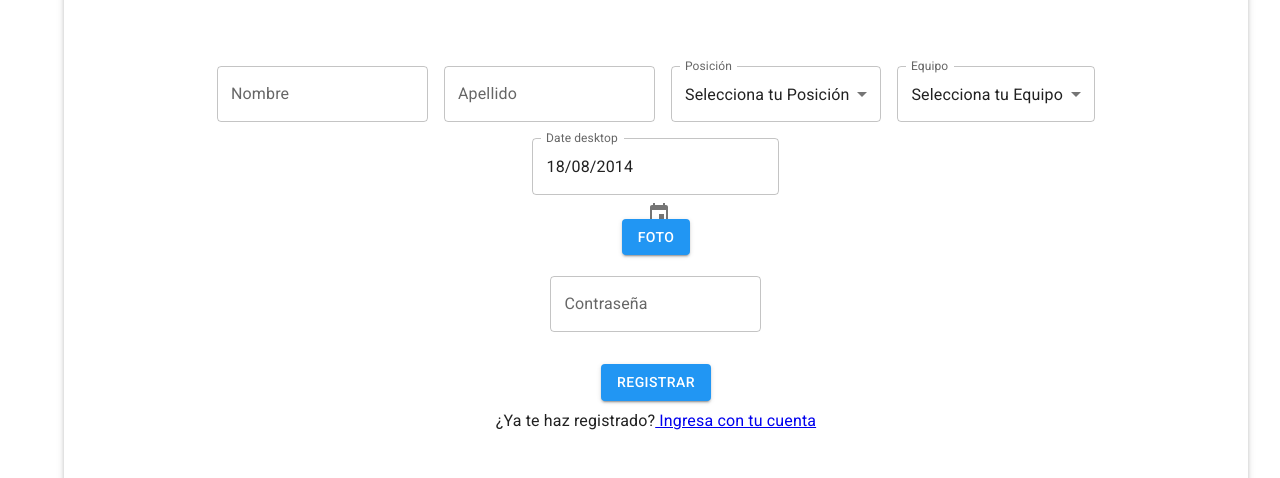
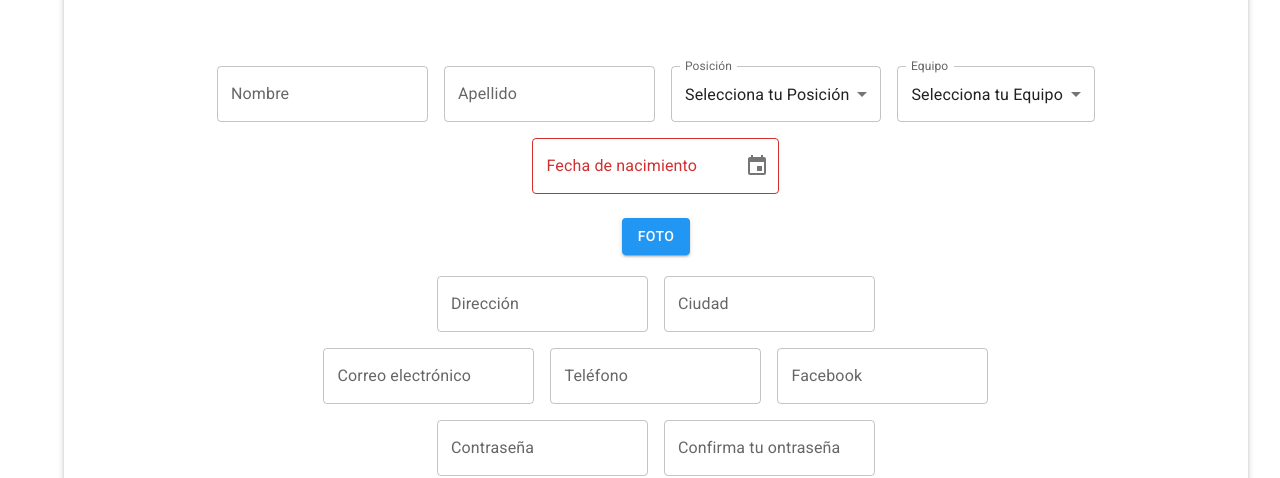
Before and after one commit to gabriel-arroyo/uzsports, a React (Vite) app: page /#/account/register in a window 1280 px wide. Shown: the part 340-818 px from the top of the page. Built offline with nearby package versions, Linux system fonts and the light colour scheme.

Commit message:
form validation

```diff
--- /dev/null
+++ b/src/components/form-fields/date-field.jsx
@@ -0,0 +1,44 @@
+import React from "react";
+import { DesktopDatePicker } from "@mui/x-date-pickers/DesktopDatePicker";
+import TextField from "@mui/material/TextField";
+import PropTypes from "prop-types";
+
+const DateField = (props) => {
+  const [value, setValue] = React.useState("");
+
+  const handleChange = (newValue) => {
+    console.log(newValue);
+    setValue(newValue);
+  };
+  const label = props.label ?? props.name;
+  return (
+    <DesktopDatePicker
+      label={label}
+      error={props.errors && props.errors[props.name] ? true : false}
+      inputFormat="dd/MM/yyyy"
+      value={value}
+      onChange={handleChange}
+      renderInput={(params) => (
+        <TextField
+          {...params}
+          helperText={
+            props.errors && !props.errors[props.name]
+              ? ""
+              : "Favor de seleccionar una fecha"
+          }
+          {...props.register(props.name, { required: props.required })}
+        />
+      )}
+    />
+  );
+};
+
+export default DateField;
+
+DateField.propTypes = {
+  name: PropTypes.string.isRequired,
+  label: PropTypes.string,
+  register: PropTypes.func.isRequired,
+  errors: PropTypes.object,
+  required: PropTypes.bool,
+};
--- a/src/components/form-fields/field.jsx
+++ b/src/components/form-fields/field.jsx
@@ -1,20 +1,54 @@
-import React from "react";
+import React, { useRef } from "react";
 import TextField from "@mui/material/TextField";
 import PropTypes from "prop-types";
 
 const Field = (props) => {
+  const password = useRef({});
   const label = props.label ?? props.name;
+  const isEmail = props.type === "email" || props.name === "email";
+  const isPhone = props.type === "phone" || props.name === "phone";
+  const isPassword = props.type === "password" || props.name === "password";
+  const isPasswordConfirm =
+    props.type === "passwordConfirm" || props.name === "passwordConfirm";
+  password.current = isPasswordConfirm ? props.watch("password", "") : "";
+  const validatePassword = isPasswordConfirm
+    ? {
+        validate: (value) =>
+          value === password.current || "Las contraseñas no coinciden",
+      }
+    : {};
+  const emailPattern =
+    /^(([^<>()[\]\\.,;:\s@"]+(\.[^<>()[\]\\.,;:\s@"]+)*)|(".+"))@((\[[0-9]{1,3}\.[0-9]{1,3}\.[0-9]{1,3}\.[0-9]{1,3}])|(([a-zA-Z\-0-9]+\.)+[a-zA-Z]{2,}))$/;
+  const phonePattern = /^\d{10}$/;
+  const length = isPassword
+    ? { minLength: { value: 8, message: "Mínimo 8 caracteres" } }
+    : {};
+
+  const pattern = isEmail ? emailPattern : isPhone ? phonePattern : null;
+  console.log(props.errors);
   return (
     <TextField
-      type={props.type ?? "text"}
+      type={
+        !(isPassword || isPasswordConfirm) ? props.type ?? "text" : "password"
+      }
       error={props.errors && props.errors[props.name] ? true : false}
       label={label}
       helperText={
         props.errors && !props.errors[props.name]
           ? ""
+          : isEmail || isPhone
+          ? "Dato inválido"
+          : isPassword
+          ? props.errors[props.name]?.message ??
+            "Favor de ingresar un valor válido"
           : "Favor de llenar este campo"
       }
-      {...props.register(props.name, { required: props.required })}
+      {...props.register(props.name, {
+        required: props.required,
+        pattern: pattern,
+        ...length,
+        ...validatePassword,
+      })}
     />
   );
 };
@@ -26,6 +60,7 @@ Field.propTypes = {
   label: PropTypes.string,
   register: PropTypes.func.isRequired,
   errors: PropTypes.object,
+  watch: PropTypes.func,
   required: PropTypes.bool,
   type: PropTypes.string,
 };
--- a/src/components/form-fields/file-field.jsx
+++ b/src/components/form-fields/file-field.jsx
@@ -22,6 +22,11 @@ const FileField = (props) => {
         <Typography mt={1} variant="body1">
           {props.watch(props.name, "")[0]?.name}
         </Typography>
+        <Typography variant="body1" color={"#D00"} fontSize="0.8rem">
+          {props.errors && !props.errors[props.name]
+            ? ""
+            : "Favor de seleccionar un archivo"}
+        </Typography>
       </div>
     </>
   );
--- a/src/components/form-paper/form-paper.jsx
+++ b/src/components/form-paper/form-paper.jsx
@@ -31,14 +31,13 @@ const FormPaper = (props) => {
           flexDirection: "column",
           justifyContent: "center",
           alignItems: "center",
-          "& .MuiTextField-root": { m: 1 },
+          "& .MuiTextField-root": { m: 1, color: "#D00" },
           "& .MuiButton-root[type=submit]": {
             maxWidth: "250px",
             mt: 3,
           },
           "& div": {
             display: "flex",
-            flexWrap: "wrap",
             justifyContent: "center",
             alignItems: "center",
           },
--- a/src/main.jsx
+++ b/src/main.jsx
@@ -3,20 +3,13 @@ import ReactDOM from "react-dom/client";
 import "./styles/index.css";
 import { QueryClient, QueryClientProvider } from "react-query";
 import { ReactQueryDevtools } from "react-query/devtools";
-import Layout from "./components/layout/layout";
-import { Routes, Route } from "react-router-dom";
-import Home from "./pages/home/home";
-import RegisterPlayer from "./pages/register/register";
-import Login from "./pages/login/login";
-import Account from "./pages/account/account";
-import AccountLayout from "./components/layout/account-layout";
-import NotFoundPage from "./pages/404/404";
-import { HashRouter } from "react-router-dom";
+
 import CssBaseline from "@mui/material/CssBaseline ";
 import { theme } from "./styles/theme";
 import { ThemeProvider } from "@mui/material/styles";
 import { AdapterDateFns } from "@mui/x-date-pickers/AdapterDateFns";
 import { LocalizationProvider } from "@mui/x-date-pickers";
+import Router from "./router.jsx";
 
 const queryClient = new QueryClient();
 
@@ -26,23 +19,7 @@ ReactDOM.createRoot(document.getElementById("root")).render(
       <LocalizationProvider dateAdapter={AdapterDateFns}>
         <CssBaseline enableColorScheme />
         <QueryClientProvider client={queryClient}>
-          <HashRouter>
-            <Routes>
-              <Route path="/" element={<Account />} />
-              <Route path="*" element={<></>} />
-            </Routes>
-            <Routes>
-              <Route path="/" element={<Layout />}>
-                <Route index element={<Home />} />
-                <Route path="account" element={<AccountLayout />}>
-                  <Route index element={<Account />} />
-                  <Route path="register/*" element={<RegisterPlayer />} />
-                  <Route path="login" element={<Login />} />
-                </Route>
-              </Route>
-              <Route path="*" element={<NotFoundPage />} />
-            </Routes>
-          </HashRouter>
+          <Router />
           <ReactQueryDevtools initialIsOpen={false} />
         </QueryClientProvider>
       </LocalizationProvider>
--- a/src/pages/register/register.jsx
+++ b/src/pages/register/register.jsx
@@ -7,8 +7,7 @@ import { Link } from "react-router-dom";
 import Field from "../../components/form-fields/field";
 import SelectField from "../../components/form-fields/select-field";
 import FileField from "../../components/form-fields/file-field";
-import { DesktopDatePicker } from "@mui/x-date-pickers/DesktopDatePicker";
-import TextField from "@mui/material/TextField";
+import DateField from "../../components/form-fields/date-field";
 
 const RegisterPlayer = () => {
   const {
@@ -27,10 +26,11 @@ const RegisterPlayer = () => {
       city: "",
       photoUrl: "",
       birthday: "",
-      mail: "",
+      email: "",
       phone: "",
       social: "",
       password: "",
+      passwordConfirm: "",
     },
   });
   const onSubmit = (data) => console.log(data);
@@ -42,11 +42,7 @@ const RegisterPlayer = () => {
     { value: 5, label: "5" },
   ];
   const teams = ["team 1", "team 2", "team3"];
-  const [value, setValue] = React.useState(new Date("2014-08-18T21:11:54"));
 
-  const handleChange = (newValue) => {
-    setValue(newValue);
-  };
   return (
     <>
       <FormPaper title={"Registro"} handleSubmit={handleSubmit(onSubmit)}>
@@ -63,7 +59,6 @@ const RegisterPlayer = () => {
             label={"Apellido"}
             register={register}
             errors={errors}
-            required={true}
           />
 
           <SelectField
@@ -72,7 +67,6 @@ const RegisterPlayer = () => {
             watch={watch}
             register={register}
             errors={errors}
-            required={true}
             options={positions}
             default={0}
           />
@@ -83,19 +77,16 @@ const RegisterPlayer = () => {
             watch={watch}
             register={register}
             errors={errors}
-            required={true}
             options={teams}
             default={"ND"}
           />
         </div>
         <div>
-          <DesktopDatePicker
-            sx={{ m: 10, "& .MuiFormControl-root": { m: 10, color: "red" } }}
-            label="Date desktop"
-            inputFormat="dd/MM/yyyy"
-            value={value}
-            onChange={handleChange}
-            renderInput={(params) => <TextField {...params} />}
+          <DateField
+            name={"birthday"}
+            label={"Fecha de nacimiento"}
+            register={register}
+            errors={errors}
           />
         </div>
         <div>
@@ -106,20 +97,42 @@ const RegisterPlayer = () => {
             register={register}
             errors={errors}
           />
-          {/* <Button variant="contained" component="label">
-            Foto
-            <input
-              type="file"
-              accept="image/*"
-              {...register("photoUrl")}
-              hidden
-            />
-          </Button> */}
         </div>
         <div>
-          {/* <Typography mt={1} variant="body1">
-            {watchPhoto[0].name}
-          </Typography> */}
+          <Field
+            name={"address"}
+            label={"Dirección"}
+            register={register}
+            errors={errors}
+          />
+          <Field
+            name={"city"}
+            label={"Ciudad"}
+            register={register}
+            errors={errors}
+          />
+        </div>
+        <div>
+          <Field
+            name={"email"}
+            type={"email"}
+            label={"Correo electrónico"}
+            register={register}
+            errors={errors}
+          />
+          <Field
+            name={"phone"}
+            type={"phone"}
+            label={"Teléfono"}
+            register={register}
+            errors={errors}
+          />
+          <Field
+            name={"social"}
+            label={"Facebook"}
+            register={register}
+            errors={errors}
+          />
         </div>
         <div>
           <Field
@@ -128,7 +141,14 @@ const RegisterPlayer = () => {
             register={register}
             type="password"
             errors={errors}
-            required={true}
+          />
+          <Field
+            name={"passwordConfirm"}
+            label={"Confirma tu ontraseña"}
+            register={register}
+            type="password"
+            errors={errors}
+            watch={watch}
           />
         </div>
         <Button type="submit" variant="contained">
--- /dev/null
+++ b/src/router.jsx
@@ -0,0 +1,34 @@
+import React from "react";
+import Layout from "./components/layout/layout";
+import { Routes, Route } from "react-router-dom";
+import Home from "./pages/home/home";
+import RegisterPlayer from "./pages/register/register";
+import Login from "./pages/login/login";
+import Account from "./pages/account/account";
+import AccountLayout from "./components/layout/account-layout";
+import NotFoundPage from "./pages/404/404";
+import { HashRouter } from "react-router-dom";
+
+const Router = () => {
+  return (
+    <HashRouter>
+      <Routes>
+        <Route path="/" element={<Account />} />
+        <Route path="*" element={<></>} />
+      </Routes>
+      <Routes>
+        <Route path="/" element={<Layout />}>
+          <Route index element={<Home />} />
+          <Route path="account" element={<AccountLayout />}>
+            <Route index element={<Account />} />
+            <Route path="register/*" element={<RegisterPlayer />} />
+            <Route path="login" element={<Login />} />
+          </Route>
+        </Route>
+        <Route path="*" element={<NotFoundPage />} />
+      </Routes>
+    </HashRouter>
+  );
+};
+
+export default Router;
```
